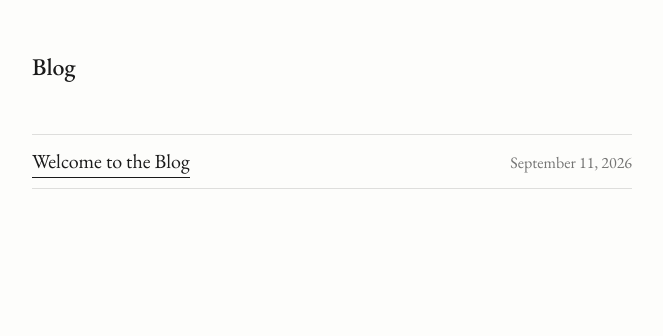
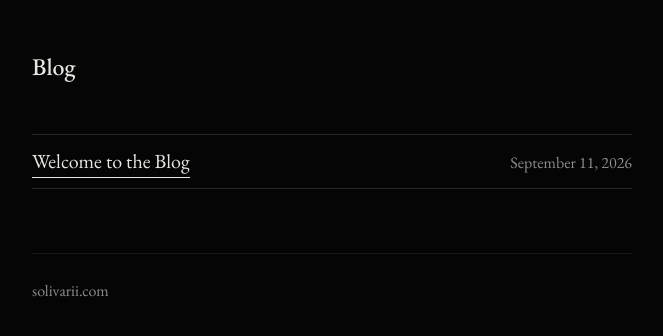
Before and after one commit to solivarii/blog, a Jekyll site: the page built from index.html, in a window 1280 px wide. Shown: the top 336 px of the page, without its empty margins (308-971 px from the left). Built offline with Jekyll 4.4.1, drawn with Linux system fonts in a browser that asks for light colours.

Commit message:
Switch to a permanent dark theme and link back to solivarii.com
Background is now near-black on every page instead of following
prefers-color-scheme. Added a footer link to solivarii.com on every
page.

Co-Authored-By: Claude Sonnet 5 <noreply@anthropic.com>
Claude-Session: https://claude.ai/code/session_019FGArrXGgCRrEpRkrJCbzt

```diff
--- a/_layouts/default.html
+++ b/_layouts/default.html
@@ -12,6 +12,9 @@
 <body>
 <main>
 {{ content }}
+<footer class="site-footer">
+  <a href="https://solivarii.com">solivarii.com</a>
+</footer>
 </main>
 </body>
 </html>
--- a/assets/css/style.css
+++ b/assets/css/style.css
@@ -1,5 +1,5 @@
 :root {
-  color-scheme: light dark;
+  color-scheme: dark;
 }
 
 * {
@@ -13,29 +13,18 @@ body {
   max-width: 640px;
   margin: 0 auto;
   padding: 3rem 1.25rem 6rem;
-  color: #1a1a1a;
-  background: #fdfdfb;
+  color: #e8e6e1;
+  background: #050505;
 }
 
 a {
-  color: #1a1a1a;
+  color: #e8e6e1;
   text-decoration: none;
   border-bottom: 1px solid currentColor;
 }
 
 a:hover {
   opacity: 0.6;
-}
-
-@media (prefers-color-scheme: dark) {
-  body {
-    color: #e8e6e1;
-    background: #161614;
-  }
-
-  a {
-    color: #e8e6e1;
-  }
 }
 
 .site-header h1 {
@@ -129,3 +118,15 @@ a:hover {
 .back-link a {
   border-bottom: none;
 }
+
+.site-footer {
+  margin-top: 4rem;
+  padding-top: 1.5rem;
+  border-top: 1px solid rgba(128, 128, 128, 0.25);
+  font-size: 1rem;
+  opacity: 0.6;
+}
+
+.site-footer a {
+  border-bottom: none;
+}
```
